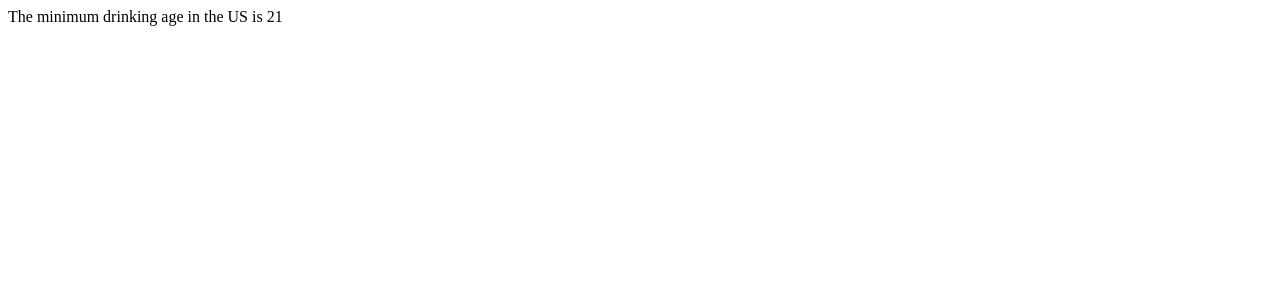
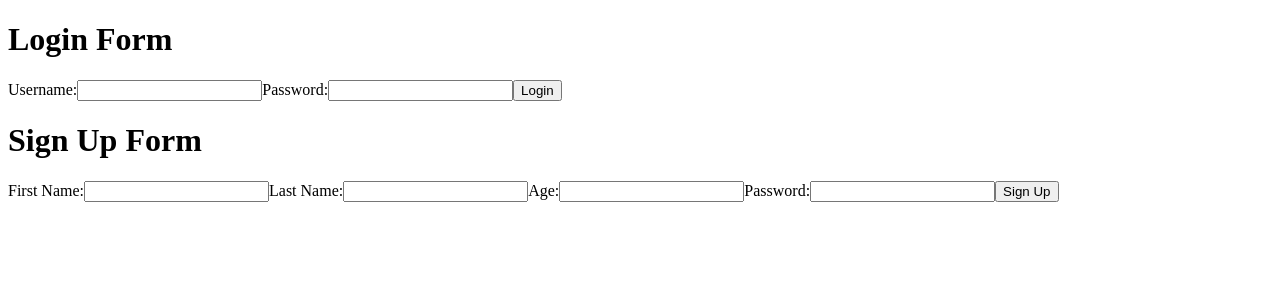
Before and after one commit to adala-wanyande/ap-homework, a React (Create React App) app: page / in a window 1280 px wide. Shown: the top 300 px of the page. Built offline with nearby package versions, Linux system fonts and the light colour scheme.

Commit message:
feat: complete login/sign up assignment

```diff
--- a/src/App.tsx
+++ b/src/App.tsx
@@ -1,13 +1,15 @@
 import { useState } from "react";
-import Parent from "./components/Parent";
-import { AgeContext } from "./context/AgeContext";
+import Login from "./components/Login";
+import SignUp from "./components/SignUp";
 
 function App() {
-  const [age, setAge] = useState<age>(21);
   return (
-    <AgeContext.Provider value={{ age }}>
-      <Parent />
-    </AgeContext.Provider>
+    <>
+      <h1>Login Form</h1>
+      <Login />
+      <h1>Sign Up Form</h1>
+      <SignUp />
+    </>
   );
 }
 
--- /dev/null
+++ b/src/components/Login.tsx
@@ -0,0 +1,28 @@
+import React, { useState } from "react";
+
+const Login = () => {
+  const [username, setUsername] = useState<username>();
+  const [password, setPassword] = useState<password>();
+
+  const handleSubmit = (e: React.FormEvent) => {
+    e.preventDefault();
+    console.log({
+      username: username,
+      password: password,
+    });
+  };
+
+  return (
+    <div>
+      <form onSubmit={handleSubmit}>
+        <label htmlFor="firstName">Username:</label>
+        <input name="firstName" onChange={(e) => setUsername(e.target.value)} />
+        <label htmlFor="lastName">Password:</label>
+        <input name="lastName" type="password" onChange={(e) => setPassword(e.target.value)}/>
+        <button type="submit">Login</button>
+      </form>
+    </div>
+  );
+};
+
+export default Login;
--- /dev/null
+++ b/src/components/SignUp.tsx
@@ -0,0 +1,40 @@
+import React, { useState } from "react";
+
+const SignUp = () => {
+  const [signUpForm, setsignUpForm] = useState<signUpForm>({
+    firstName: "",
+    lastName: "",
+    age: 0,
+    password: "",
+  });
+
+  const handleSubmit = (e: React.FormEvent) => {
+    e.preventDefault();
+    console.log(signUpForm);
+  };
+
+  const saveFields = (e: React.ChangeEvent<HTMLInputElement>) => {
+    setsignUpForm((previous) => ({
+      ...previous,
+      [e.target.name]: e.target.value,
+    }));
+  };
+
+  return (
+    <div>
+      <form onSubmit={handleSubmit}>
+        <label htmlFor="firstName">First Name:</label>
+        <input name="firstName" onChange={saveFields} />
+        <label htmlFor="lastName">Last Name:</label>
+        <input name="lastName" onChange={saveFields} />
+        <label htmlFor="age">Age:</label>
+        <input name="age" onChange={saveFields} />
+        <label htmlFor="password">Password:</label>
+        <input type="password" name="password" onChange={saveFields} />
+        <button type="submit">Sign Up</button>
+      </form>
+    </div>
+  );
+};
+
+export default SignUp;
```
Also changed, not shown: src/types.d.ts (+15 -6 lines).
